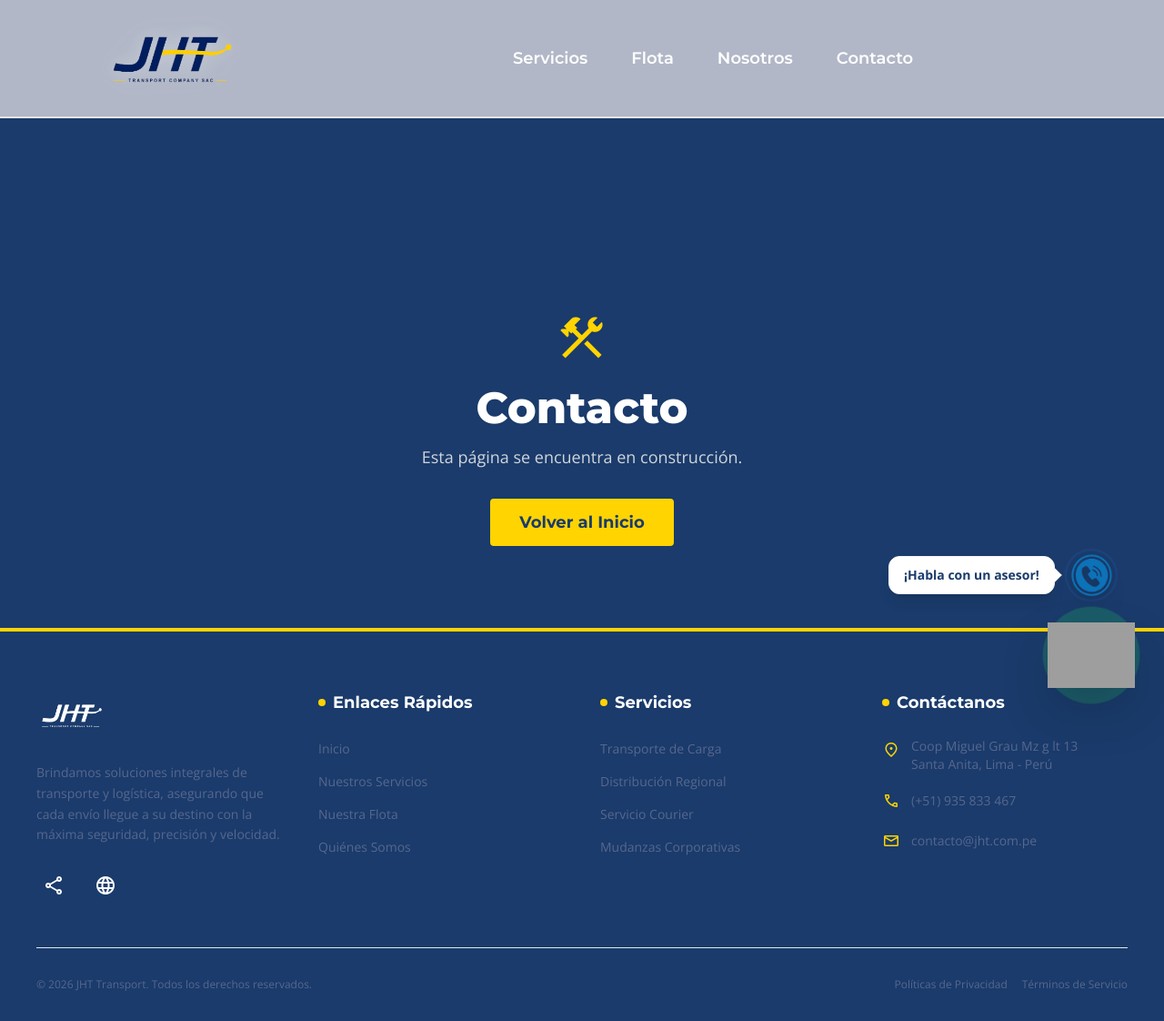
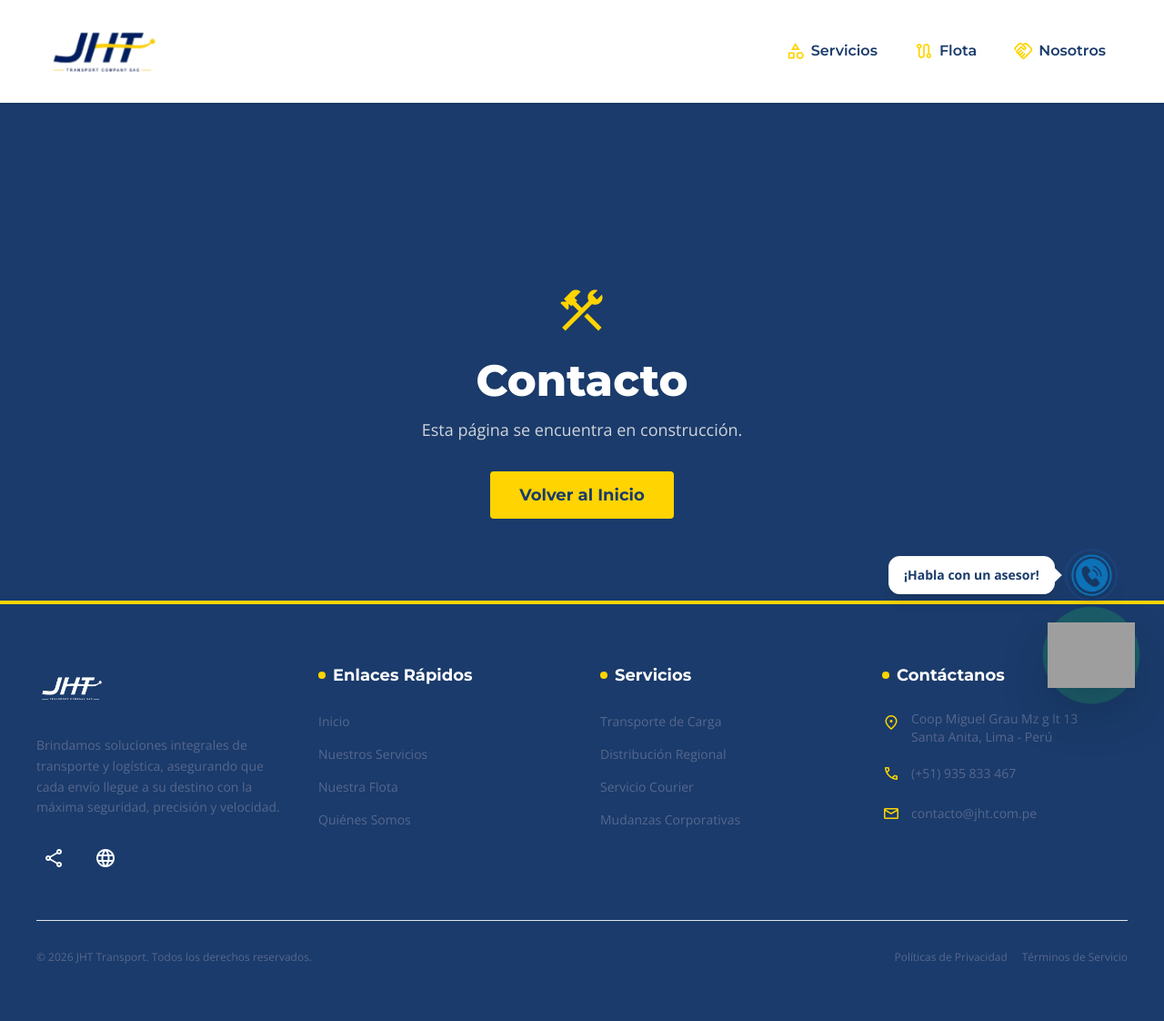
Before and after one commit to jcoldsolutionsj-lab/Proyect02_Front_Jht_webLading, a Django app: page /contacto/ in a window 1280 px wide. Shown: the whole page at 91% size. After the commit the page ends 1059 px from the top, so only its background shows below. Run offline with Django 5.2, Linux system fonts and the light colour scheme; some libraries are stand-ins or nearby versions; grey boxes are pictures that could not be loaded.

Commit message:
style(header): unify global header to permanent white background, remove Inicio, and hide active page link
- Keep header background solid white with light border and drop shadow on scroll.
- Remove redundant 'Inicio' link as the logo handles main redirect.
- Hide current page name dynamically using request.path comparison on internal templates.

```diff
--- a/jht_cms/templates/base/base.html
+++ b/jht_cms/templates/base/base.html
@@ -97,7 +97,7 @@
     {% block extra_head %}{% endblock %}
 </head>
 
-<body class="bg-jht-gray text-jht-dark font-sans antialiased overflow-x-hidden flex flex-col min-h-screen">
+<body class="bg-jht-dark text-white font-sans antialiased overflow-x-hidden flex flex-col min-h-screen">
 
     <!-- Header -->
     {% block header_include %}
@@ -105,7 +105,7 @@
     {% endblock %}
 
     <!-- Contenido principal -->
-    <main class="flex-grow" style="padding-top: 130px;">
+    <main class="flex-grow" style="padding-top: 100px;">
         {% block content %}{% endblock %}
     </main>
 
--- a/jht_cms/templates/components/header.html
+++ b/jht_cms/templates/components/header.html
@@ -1,157 +1,152 @@
 {% load static %}
-<!-- Header / Nav Component -->
-<!-- Usa Alpine.js para estado de scroll y menú móvil -->
-<header x-data="{ scrolled: false, mobileMenuOpen: false }" @scroll.window="scrolled = (window.pageYOffset > 20)"
-    class="fixed w-full top-0 z-50 transition-all duration-300 {% if not header_classes %}bg-[#909AB3]/60 backdrop-blur-sm py-8 md:py-2{% endif %}"
-    :class="{% if header_classes %}{{ header_classes }}{% else %}{ 'bg-[#1A3B6B]/60 shadow-md py-4 md:py-4': scrolled, 'bg-[#909AB3]/60 backdrop-blur-sm py-8 md:py-2': !scrolled }{% endif %}"
+<!-- Header / Nav Component — JHT Transport -->
+<!-- Diseño global unificado: Cabecera fija de color blanco permanente con texto oscuro y detalles dorados -->
+<header
+    x-data="{ scrolled: false, mobileMenuOpen: false }"
+    @scroll.window="scrolled = (window.pageYOffset > 20)"
+    class="fixed w-full top-0 z-50 transition-all duration-300 bg-white border-b border-gray-100"
+    :class="scrolled ? 'py-3 md:py-2 shadow-md' : 'py-6 md:py-2 shadow-sm'"
     role="banner">
-    <div
-        class="relative mx-auto flex w-full max-w-8xl items-center justify-between px-10 sm:px-12 lg:px-12 min-h-[100px] md:min-h-[100px]">
-        <!-- Logo movido más hacia la derecha -->
+
+    <div class="relative mx-auto flex w-full max-w-8xl items-center justify-between px-6 sm:px-10 lg:px-12 min-h-[70px] md:min-h-[80px]">
+
+        <!-- Logo -->
         <a href="{% url 'website:index' %}"
-            class="flex items-center shrink-0 relative overflow-hidden ml-12 md:ml-20 lg:ml-16 lg:w-56"
+            class="flex items-center shrink-0 relative overflow-hidden ml-0 md:ml-4 lg:ml-10 lg:w-52"
             aria-label="JHT Transport — Ir al inicio">
             <img src="{% static 'assets/images/branding/JHTmarca-transparente.png' %}" alt="JHT Transport Logo"
-                :class="scrolled ? 'h-20 md:h-24' : 'h-24 md:h-28'"
-                class="w-auto transition-all duration-300 logo-animado logo-shadow-unscrolled h-24 md:h-28" width="380"
-                height="84" loading="eager">
+                :class="scrolled ? 'h-16 md:h-20' : 'h-20 md:h-24'"
+                class="w-auto transition-all duration-300 logo-animado logo-shadow-unscrolled h-20 md:h-24"
+                width="380" height="84" loading="eager">
             <div class="absolute inset-0 w-1/2 h-full bg-gradient-to-r from-transparent via-white/30 to-transparent -skew-x-12 -translate-x-full logo-shine"
                 aria-hidden="true"></div>
         </a>
 
-        <!-- Desktop Menu -->
-        {% if is_landing %}
-        <!-- Menu Estilo Landing (Iconos visibles y rotatorios) -->
-        <nav class="hidden lg:flex items-center justify-end gap-6 xl:gap-10 flex-1" role="navigation"
-            aria-label="Menú principal">
-            <a href="#hero" :class="scrolled ? 'text-white hover:text-jht-gold' : 'text-jht-gold hover:text-jht-dark'"
-                class="group relative font-title font-semibold text-[19px] xl:text-[21px] flex items-center justify-center transition-all duration-300">
-                <span
-                    :class="scrolled ? 'text-white group-hover:text-jht-gold' : 'text-jht-gold group-hover:text-jht-dark'"
-                    class="material-symbols-outlined mr-1.5 text-[22px] group-hover:rotate-[360deg] transition-all duration-700">explore</span>
-                <span class="relative inline-block">Inicio<span
-                        class="absolute left-0 -bottom-1.5 w-0 h-[3px] bg-jht-gold transition-all duration-300 group-hover:w-full"></span></span>
+        <!-- Desktop Nav -->
+        <nav class="hidden lg:flex items-center justify-end gap-6 xl:gap-10 flex-1 pr-4" role="navigation" aria-label="Menú principal">
+
+            {% if is_landing %}
+            <!-- Menú Landing: anclas internas (#sección) con iconos rotatorios (Inicio removido) -->
+            <a href="#servicios"
+                class="group relative font-title font-semibold text-[17px] xl:text-[19px] text-jht-dark hover:text-jht-gold flex items-center gap-1.5 transition-all duration-300">
+                <span class="material-symbols-outlined text-jht-gold text-[22px] group-hover:rotate-[360deg] transition-all duration-700">category</span>
+                <span class="relative inline-block">Servicios<span class="absolute left-0 -bottom-1.5 w-0 h-[3px] bg-jht-gold transition-all duration-300 group-hover:w-full"></span></span>
             </a>
-            <a href="#servicios"
-                :class="scrolled ? 'text-white hover:text-jht-gold' : 'text-jht-gold hover:text-jht-dark'"
-                class="group relative font-title font-semibold text-[19px] xl:text-[21px] flex items-center justify-center transition-all duration-300">
-                <span
-                    :class="scrolled ? 'text-white group-hover:text-jht-gold' : 'text-jht-gold group-hover:text-jht-dark'"
-                    class="material-symbols-outlined mr-1.5 text-[22px] group-hover:rotate-[360deg] transition-all duration-700">category</span>
-                <span class="relative inline-block">Servicios<span
-                        class="absolute left-0 -bottom-1.5 w-0 h-[3px] bg-jht-gold transition-all duration-300 group-hover:w-full"></span></span>
-            </a>
-            <a href="#flota" :class="scrolled ? 'text-white hover:text-jht-gold' : 'text-jht-gold hover:text-jht-dark'"
-                class="group relative font-title font-semibold text-[19px] xl:text-[21px] flex items-center justify-center transition-all duration-300">
-                <span
-                    :class="scrolled ? 'text-white group-hover:text-jht-gold' : 'text-jht-gold group-hover:text-jht-dark'"
-                    class="material-symbols-outlined mr-1.5 text-[22px] group-hover:rotate-[360deg] transition-all duration-700">route</span>
-                <span class="relative inline-block">Flota<span
-                        class="absolute left-0 -bottom-1.5 w-0 h-[3px] bg-jht-gold transition-all duration-300 group-hover:w-full"></span></span>
+            <a href="#flota"
+                class="group relative font-title font-semibold text-[17px] xl:text-[19px] text-jht-dark hover:text-jht-gold flex items-center gap-1.5 transition-all duration-300">
+                <span class="material-symbols-outlined text-jht-gold text-[22px] group-hover:rotate-[360deg] transition-all duration-700">route</span>
+                <span class="relative inline-block">Flota<span class="absolute left-0 -bottom-1.5 w-0 h-[3px] bg-jht-gold transition-all duration-300 group-hover:w-full"></span></span>
             </a>
             <a href="#nosotros"
-                :class="scrolled ? 'text-white hover:text-jht-gold' : 'text-jht-gold hover:text-jht-dark'"
-                class="group relative font-title font-semibold text-[19px] xl:text-[21px] flex items-center justify-center transition-all duration-300">
-                <span
-                    :class="scrolled ? 'text-white group-hover:text-jht-gold' : 'text-jht-gold group-hover:text-jht-dark'"
-                    class="material-symbols-outlined mr-1.5 text-[22px] group-hover:rotate-[360deg] transition-all duration-700">handshake</span>
-                <span class="relative inline-block">Nosotros<span
-                        class="absolute left-0 -bottom-1.5 w-0 h-[3px] bg-jht-gold transition-all duration-300 group-hover:w-full"></span></span>
+                class="group relative font-title font-semibold text-[17px] xl:text-[19px] text-jht-dark hover:text-jht-gold flex items-center gap-1.5 transition-all duration-300">
+                <span class="material-symbols-outlined text-jht-gold text-[22px] group-hover:rotate-[360deg] transition-all duration-700">handshake</span>
+                <span class="relative inline-block">Nosotros<span class="absolute left-0 -bottom-1.5 w-0 h-[3px] bg-jht-gold transition-all duration-300 group-hover:w-full"></span></span>
             </a>
             <a href="#contacto"
-                :class="scrolled ? 'text-white hover:text-jht-gold' : 'text-jht-gold hover:text-jht-dark'"
-                class="group relative font-title font-semibold text-[19px] xl:text-[21px] flex items-center justify-center transition-all duration-300">
-                <span
-                    :class="scrolled ? 'text-white group-hover:text-jht-gold' : 'text-jht-gold group-hover:text-jht-dark'"
-                    class="material-symbols-outlined mr-1.5 text-[22px] group-hover:rotate-[360deg] transition-all duration-700">support_agent</span>
-                <span class="relative inline-block">Contacto<span
-                        class="absolute left-0 -bottom-1.5 w-0 h-[3px] bg-jht-gold transition-all duration-300 group-hover:w-full"></span></span>
+                class="group relative font-title font-semibold text-[17px] xl:text-[19px] text-jht-dark hover:text-jht-gold flex items-center gap-1.5 transition-all duration-300">
+                <span class="material-symbols-outlined text-jht-gold text-[22px] group-hover:rotate-[360deg] transition-all duration-700">support_agent</span>
+                <span class="relative inline-block">Contacto<span class="absolute left-0 -bottom-1.5 w-0 h-[3px] bg-jht-gold transition-all duration-300 group-hover:w-full"></span></span>
             </a>
-            <!-- Área Cliente hidden for now -->
+
+            {% else %}
+            <!-- Menú Páginas Internas: links reales con ocultación inteligente de pestaña activa (Inicio removido) -->
+            {% if request.path != '/servicios/' %}
+            <a href="{% url 'website:servicios' %}"
+                class="group relative font-title font-semibold text-[17px] xl:text-[19px] text-jht-dark hover:text-jht-gold flex items-center gap-1.5 transition-all duration-300">
+                <span class="material-symbols-outlined text-jht-gold text-[22px] group-hover:rotate-[360deg] transition-all duration-700">category</span>
+                <span class="relative inline-block">Servicios<span class="absolute left-0 -bottom-1.5 w-0 h-[3px] bg-jht-gold transition-all duration-300 group-hover:w-full"></span></span>
+            </a>
+            {% endif %}
+
+            {% if request.path != '/flota/' %}
+            <a href="{% url 'website:flota' %}"
+                class="group relative font-title font-semibold text-[17px] xl:text-[19px] text-jht-dark hover:text-jht-gold flex items-center gap-1.5 transition-all duration-300">
+                <span class="material-symbols-outlined text-jht-gold text-[22px] group-hover:rotate-[360deg] transition-all duration-700">route</span>
+                <span class="relative inline-block">Flota<span class="absolute left-0 -bottom-1.5 w-0 h-[3px] bg-jht-gold transition-all duration-300 group-hover:w-full"></span></span>
+            </a>
+            {% endif %}
+
+            {% if request.path != '/nosotros/' %}
+            <a href="{% url 'website:nosotros' %}"
+                class="group relative font-title font-semibold text-[17px] xl:text-[19px] text-jht-dark hover:text-jht-gold flex items-center gap-1.5 transition-all duration-300">
+                <span class="material-symbols-outlined text-jht-gold text-[22px] group-hover:rotate-[360deg] transition-all duration-700">handshake</span>
+                <span class="relative inline-block">Nosotros<span class="absolute left-0 -bottom-1.5 w-0 h-[3px] bg-jht-gold transition-all duration-300 group-hover:w-full"></span></span>
+            </a>
+            {% endif %}
+
+            {% if request.path != '/contacto/' %}
+            <a href="{% url 'website:contacto' %}"
+                class="group relative font-title font-semibold text-[17px] xl:text-[19px] text-jht-dark hover:text-jht-gold flex items-center gap-1.5 transition-all duration-300">
+                <span class="material-symbols-outlined text-jht-gold text-[22px] group-hover:rotate-[360deg] transition-all duration-700">support_agent</span>
+                <span class="relative inline-block">Contacto<span class="absolute left-0 -bottom-1.5 w-0 h-[3px] bg-jht-gold transition-all duration-300 group-hover:w-full"></span></span>
+            </a>
+            {% endif %}
+            {% endif %}
         </nav>
-        {% else %}
-        <!-- Menu Estilo Páginas Internas (Iconos ocultos que se deslizan) -->
-        <nav class="hidden lg:flex items-center justify-center gap-8 xl:gap-12 flex-grow">
-            <a href="{% url 'website:servicios' %}"
-                class="group relative font-title font-semibold text-[16px] xl:text-[18px] text-white hover:text-jht-dark flex items-center justify-center transition-all duration-300">
-                <span
-                    class="material-symbols-outlined absolute -left-7 text-[20px] text-jht-gold opacity-0 -translate-x-3 transition-all duration-300 group-hover:opacity-100 group-hover:translate-x-0">inventory_2</span>
-                <span
-                    class="relative transition-transform duration-300 group-hover:translate-x-2 inline-block">Servicios<span
-                        class="absolute left-0 -bottom-1.5 w-0 h-[3px] bg-jht-gold transition-all duration-300 group-hover:w-full"></span></span>
-            </a>
-            <a href="{% url 'website:flota' %}"
-                class="group relative font-title font-semibold text-[16px] xl:text-[18px] text-white hover:text-jht-dark flex items-center justify-center transition-all duration-300">
-                <span
-                    class="material-symbols-outlined absolute -left-7 text-[20px] text-jht-gold opacity-0 -translate-x-3 transition-all duration-300 group-hover:opacity-100 group-hover:translate-x-0">local_shipping</span>
-                <span
-                    class="relative transition-transform duration-300 group-hover:translate-x-2 inline-block">Flota<span
-                        class="absolute left-0 -bottom-1.5 w-0 h-[3px] bg-jht-gold transition-all duration-300 group-hover:w-full"></span></span>
-            </a>
-            <a href="{% url 'website:nosotros' %}"
-                class="group relative font-title font-semibold text-[16px] xl:text-[18px] text-white hover:text-jht-dark flex items-center justify-center transition-all duration-300">
-                <span
-                    class="material-symbols-outlined absolute -left-7 text-[20px] text-jht-gold opacity-0 -translate-x-3 transition-all duration-300 group-hover:opacity-100 group-hover:translate-x-0">groups</span>
-                <span
-                    class="relative transition-transform duration-300 group-hover:translate-x-2 inline-block">Nosotros<span
-                        class="absolute left-0 -bottom-1.5 w-0 h-[3px] bg-jht-gold transition-all duration-300 group-hover:w-full"></span></span>
-            </a>
-            <a href="{% url 'website:contacto' %}"
-                class="group relative font-title font-semibold text-[16px] xl:text-[18px] text-white hover:text-jht-dark flex items-center justify-center transition-all duration-300">
-                <span
-                    class="material-symbols-outlined absolute -left-7 text-[20px] text-jht-gold opacity-0 -translate-x-3 transition-all duration-300 group-hover:opacity-100 group-hover:translate-x-0">headset_mic</span>
-                <span
-                    class="relative transition-transform duration-300 group-hover:translate-x-2 inline-block">Contacto<span
-                        class="absolute left-0 -bottom-1.5 w-0 h-[3px] bg-jht-gold transition-all duration-300 group-hover:w-full"></span></span>
-            </a>
-        </nav>
-        {% endif %}
 
-        <!-- Mobile Menu Button -->
+        <!-- Mobile: Hamburger Button -->
         <div class="flex items-center gap-3 lg:hidden">
-            <!-- <a href="acceso.html" class="btn-primary inline-flex items-center justify-center px-4 py-2 text-sm shadow-md">Acceso</a> -->
             <button @click="mobileMenuOpen = !mobileMenuOpen"
-                class="rounded-md p-2 text-white transition-colors duration-300 hover:bg-white/10 focus:outline-none focus-visible:ring-2 focus-visible:ring-jht-gold"
+                class="rounded-md p-2 transition-colors duration-300 hover:bg-black/5 focus:outline-none focus-visible:ring-2 focus-visible:ring-jht-gold text-jht-dark"
                 :aria-expanded="mobileMenuOpen.toString()" aria-controls="mobile-menu"
-                aria-label="Abrir menú de navegación" aria-expanded="false">
-                <svg x-show="!mobileMenuOpen" class="h-7 w-7" fill="none" stroke="currentColor" viewBox="0 0 24 24"
-                    aria-hidden="true">
-                    <path stroke-linecap="round" stroke-linejoin="round" stroke-width="2" d="M4 6h16M4 12h16M4 18h16">
-                    </path>
+                aria-label="Abrir menú de navegación">
+                <svg x-show="!mobileMenuOpen" class="h-7 w-7" fill="none" stroke="currentColor" viewBox="0 0 24 24" aria-hidden="true">
+                    <path stroke-linecap="round" stroke-linejoin="round" stroke-width="2" d="M4 6h16M4 12h16M4 18h16"></path>
                 </svg>
-                <svg x-show="mobileMenuOpen" class="h-7 w-7" fill="none" stroke="currentColor" viewBox="0 0 24 24"
-                    aria-hidden="true" style="display: none;">
-                    <path stroke-linecap="round" stroke-linejoin="round" stroke-width="2" d="M6 18L18 6M6 6l12 12">
-                    </path>
+                <svg x-show="mobileMenuOpen" class="h-7 w-7" fill="none" stroke="currentColor" viewBox="0 0 24 24" aria-hidden="true" style="display:none;">
+                    <path stroke-linecap="round" stroke-linejoin="round" stroke-width="2" d="M6 18L18 6M6 6l12 12"></path>
                 </svg>
             </button>
         </div>
     </div>
 
     <!-- Mobile Menu Dropdown -->
-    <div id="mobile-menu" x-show="mobileMenuOpen" x-collapse=""
-        class="absolute left-0 top-full flex w-full flex-col border-t border-jht-blue-support/20 bg-jht-dark/95 shadow-xl backdrop-blur-sm lg:hidden"
+    <div id="mobile-menu" x-show="mobileMenuOpen" x-collapse
+        class="absolute left-0 top-full flex w-full flex-col border-t border-gray-100 bg-white shadow-2xl backdrop-blur-md lg:hidden"
         role="navigation" aria-label="Menú móvil" style="display: none;">
+
         {% if is_landing %}
-        <a href="#hero" @click="mobileMenuOpen = false"
-            class="border-b border-jht-blue-support/20 px-6 py-4 text-base font-semibold text-white transition-colors duration-300 hover:text-jht-gold">Inicio</a>
         <a href="#servicios" @click="mobileMenuOpen = false"
-            class="border-b border-jht-blue-support/20 px-6 py-4 text-base font-semibold text-white transition-colors duration-300 hover:text-jht-gold">Servicios</a>
+            class="flex items-center gap-3 border-b border-gray-100 px-6 py-4 text-base font-semibold text-jht-dark transition-colors duration-300 hover:text-jht-gold hover:bg-gray-50">
+            <span class="material-symbols-outlined text-jht-gold text-[18px]">category</span>Servicios
+        </a>
         <a href="#flota" @click="mobileMenuOpen = false"
-            class="border-b border-jht-blue-support/20 px-6 py-4 text-base font-semibold text-white transition-colors duration-300 hover:text-jht-gold">Flota</a>
+            class="flex items-center gap-3 border-b border-gray-100 px-6 py-4 text-base font-semibold text-jht-dark transition-colors duration-300 hover:text-jht-gold hover:bg-gray-50">
+            <span class="material-symbols-outlined text-jht-gold text-[18px]">route</span>Flota
+        </a>
         <a href="#nosotros" @click="mobileMenuOpen = false"
-            class="border-b border-jht-blue-support/20 px-6 py-4 text-base font-semibold text-white transition-colors duration-300 hover:text-jht-gold">Nosotros</a>
+            class="flex items-center gap-3 border-b border-gray-100 px-6 py-4 text-base font-semibold text-jht-dark transition-colors duration-300 hover:text-jht-gold hover:bg-gray-50">
+            <span class="material-symbols-outlined text-jht-gold text-[18px]">handshake</span>Nosotros
+        </a>
         <a href="#contacto" @click="mobileMenuOpen = false"
-            class="border-b border-jht-blue-support/20 px-6 py-4 text-base font-semibold text-white transition-colors duration-300 hover:text-jht-gold">Contacto</a>
+            class="flex items-center gap-3 border-b border-gray-100 px-6 py-4 text-base font-semibold text-jht-dark transition-colors duration-300 hover:text-jht-gold hover:bg-gray-50">
+            <span class="material-symbols-outlined text-jht-gold text-[18px]">support_agent</span>Contacto
+        </a>
         {% else %}
+        {% if request.path != '/servicios/' %}
         <a href="{% url 'website:servicios' %}" @click="mobileMenuOpen = false"
-            class="border-b border-jht-blue-support/20 px-6 py-4 text-base font-semibold text-white transition-colors duration-300 hover:text-jht-gold">Servicios</a>
+            class="flex items-center gap-3 border-b border-gray-100 px-6 py-4 text-base font-semibold text-jht-dark transition-colors duration-300 hover:text-jht-gold hover:bg-gray-50">
+            <span class="material-symbols-outlined text-jht-gold text-[18px]">inventory_2</span>Servicios
+        </a>
+        {% endif %}
+        {% if request.path != '/flota/' %}
         <a href="{% url 'website:flota' %}" @click="mobileMenuOpen = false"
-            class="border-b border-jht-blue-support/20 px-6 py-4 text-base font-semibold text-white transition-colors duration-300 hover:text-jht-gold">Flota</a>
+            class="flex items-center gap-3 border-b border-gray-100 px-6 py-4 text-base font-semibold text-jht-dark transition-colors duration-300 hover:text-jht-gold hover:bg-gray-50">
+            <span class="material-symbols-outlined text-jht-gold text-[18px]">local_shipping</span>Flota
+        </a>
+        {% endif %}
+        {% if request.path != '/nosotros/' %}
         <a href="{% url 'website:nosotros' %}" @click="mobileMenuOpen = false"
-            class="border-b border-jht-blue-support/20 px-6 py-4 text-base font-semibold text-white transition-colors duration-300 hover:text-jht-gold">Nosotros</a>
+            class="flex items-center gap-3 border-b border-gray-100 px-6 py-4 text-base font-semibold text-jht-dark transition-colors duration-300 hover:text-jht-gold hover:bg-gray-50">
+            <span class="material-symbols-outlined text-jht-gold text-[18px]">groups</span>Nosotros
+        </a>
+        {% endif %}
+        {% if request.path != '/contacto/' %}
         <a href="{% url 'website:contacto' %}" @click="mobileMenuOpen = false"
-            class="border-b border-jht-blue-support/20 px-6 py-4 text-base font-semibold text-white transition-colors duration-300 hover:text-jht-gold">Contacto</a>
+            class="flex items-center gap-3 border-b border-gray-100 px-6 py-4 text-base font-semibold text-jht-dark transition-colors duration-300 hover:text-jht-gold hover:bg-gray-50">
+            <span class="material-symbols-outlined text-jht-gold text-[18px]">headset_mic</span>Contacto
+        </a>
+        {% endif %}
         {% endif %}
     </div>
 </header>
```
